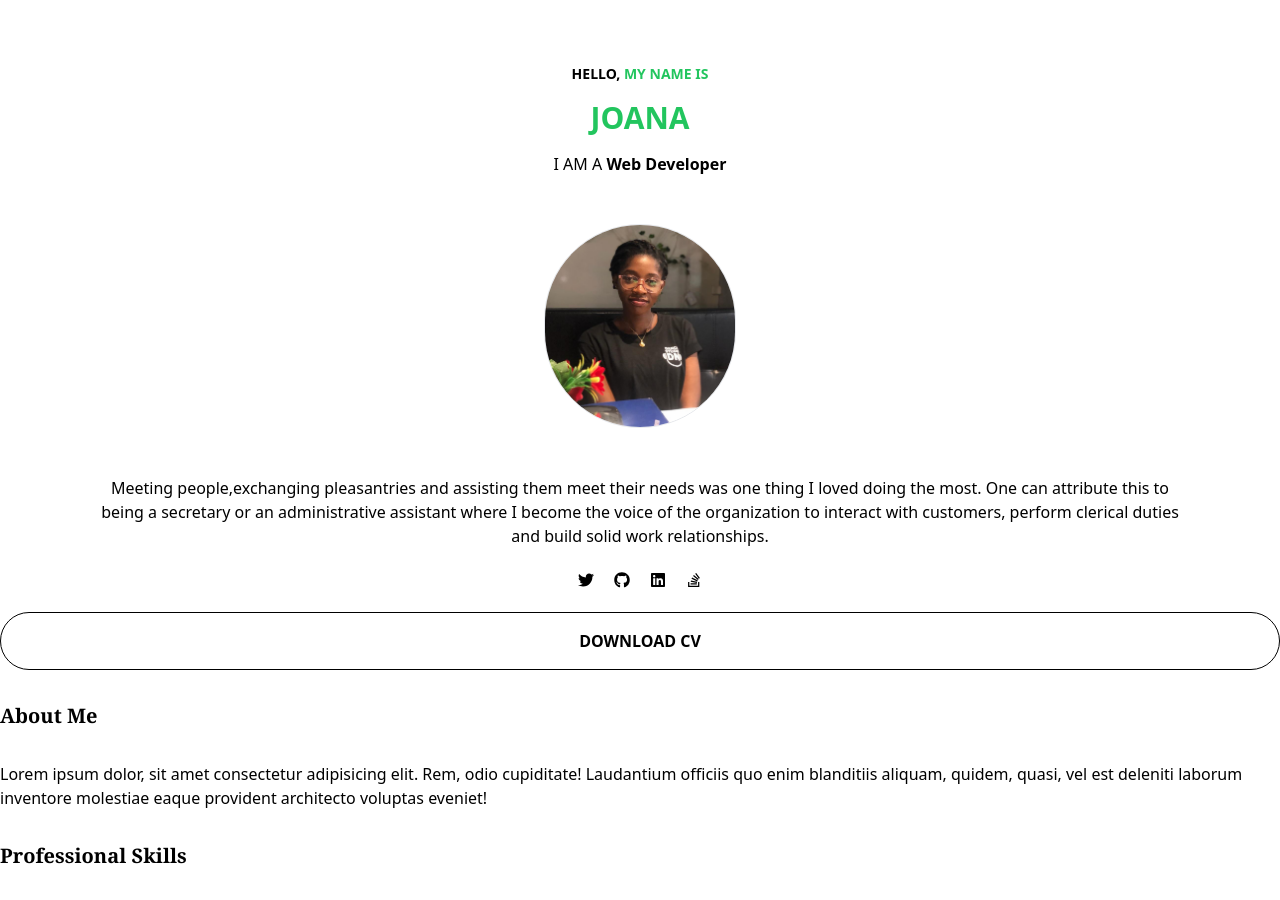
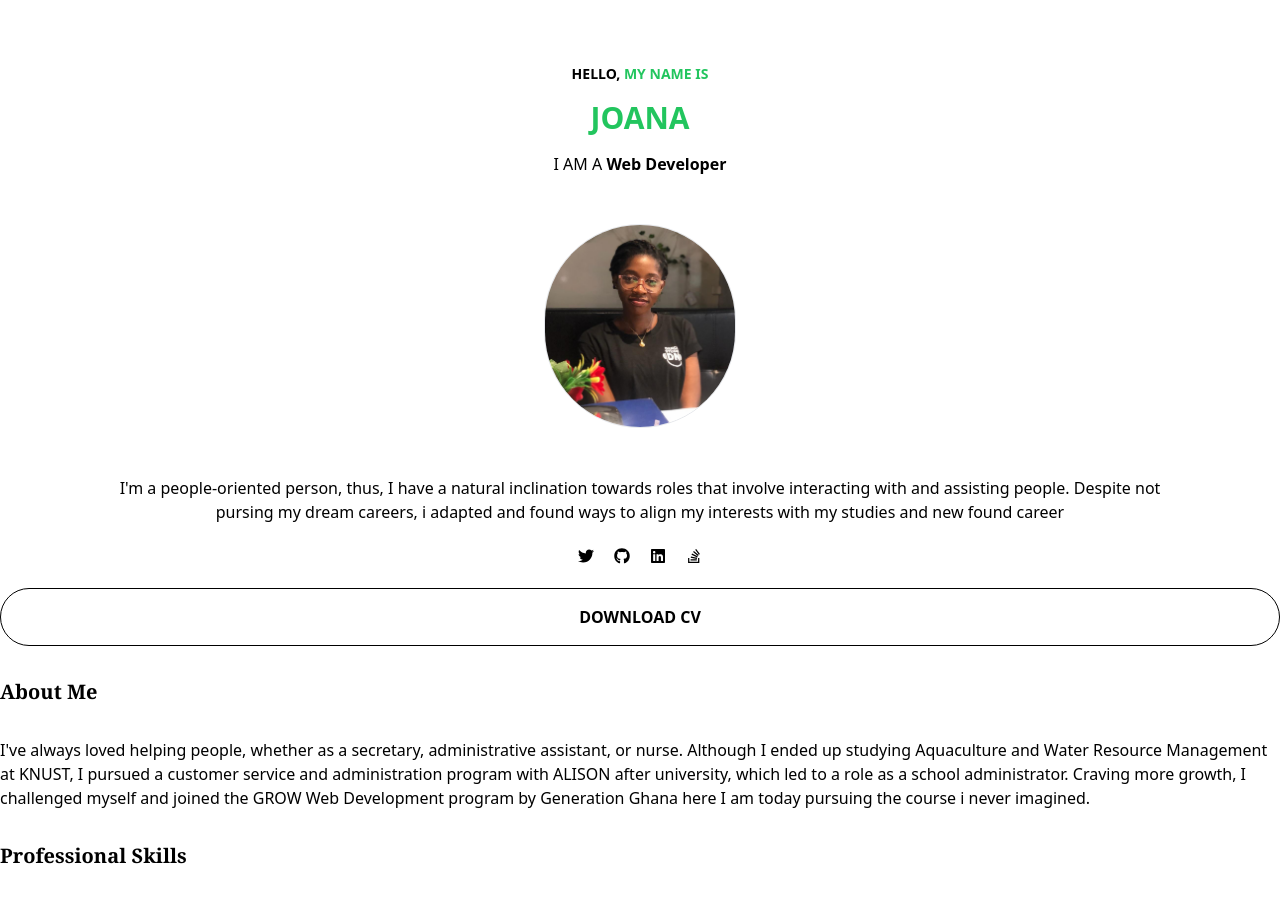
Before and after one commit to JoanaQuadzie/joana-portfolio, a React (Create React App) app: page / in a window 1280 px wide. Shown: the top 900 px of the page. Built offline with nearby package versions, Linux system fonts and the light colour scheme.

Commit message:
editted the intro passage

```diff
--- a/src/components/about.jsx
+++ b/src/components/about.jsx
@@ -5,10 +5,13 @@ export default function About() {
     <section>
       <h2 className="text-xl font-bold font-serif my-8">About Me</h2>
       <p>
-        Lorem ipsum dolor, sit amet consectetur adipisicing elit. Rem, odio
-        cupiditate! Laudantium officiis quo enim blanditiis aliquam, quidem,
-        quasi, vel est deleniti laborum inventore molestiae eaque provident
-        architecto voluptas eveniet!
+        I've always loved helping people, whether as a secretary, administrative
+        assistant, or nurse. Although I ended up studying Aquaculture and Water
+        Resource Management at KNUST, I pursued a customer service and
+        administration program with ALISON after university, which led to a role
+        as a school administrator. Craving more growth, I challenged myself and
+        joined the GROW Web Development program by Generation Ghana here I am
+        today pursuing the course i never imagined.
       </p>
     </section>
   );
--- a/src/components/hero.jsx
+++ b/src/components/hero.jsx
@@ -4,8 +4,6 @@ import { FaTwitter } from "react-icons/fa";
 import { FaGithub } from "react-icons/fa";
 import { FaLinkedin } from "react-icons/fa";
 import { FaStackOverflow } from "react-icons/fa";
-
-import Rightarrow from "../assets/rightarrow.png";
 
 export default function Hero() {
   return (
@@ -28,11 +26,10 @@ export default function Hero() {
             <img className=" w-48 border rounded-full my-12" src={Bgport} />
           </div>
           <p className="px-24 text-center">
-            Meeting people,exchanging pleasantries and assisting them meet their
-            needs was one thing I loved doing the most. One can attribute this
-            to being a secretary or an administrative assistant where I become
-            the voice of the organization to interact with customers, perform
-            clerical duties and build solid work relationships.{" "}
+            I'm a people-oriented person, thus, I have a natural inclination
+            towards roles that involve interacting with and assisting people.
+            Despite not pursing my dream careers, i adapted and found ways to
+            align my interests with my studies and new found career
           </p>
           <div className="flex justify-center my-6 space-x-5">
             <FaTwitter />
```
